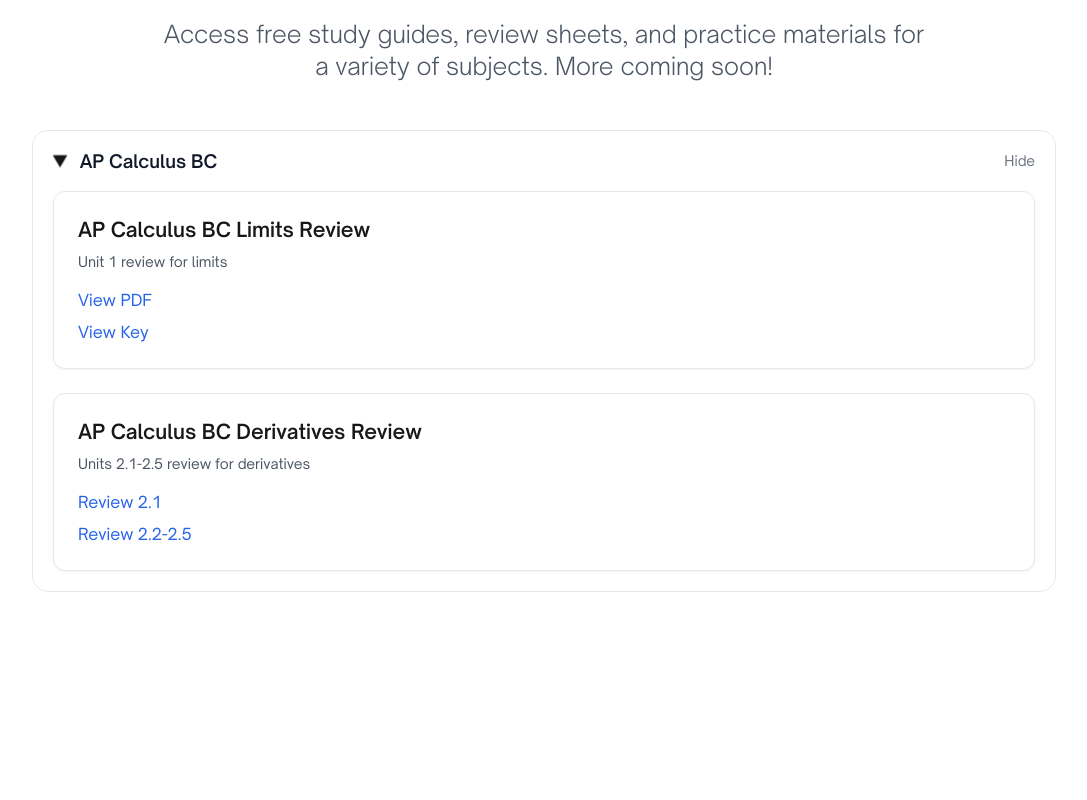
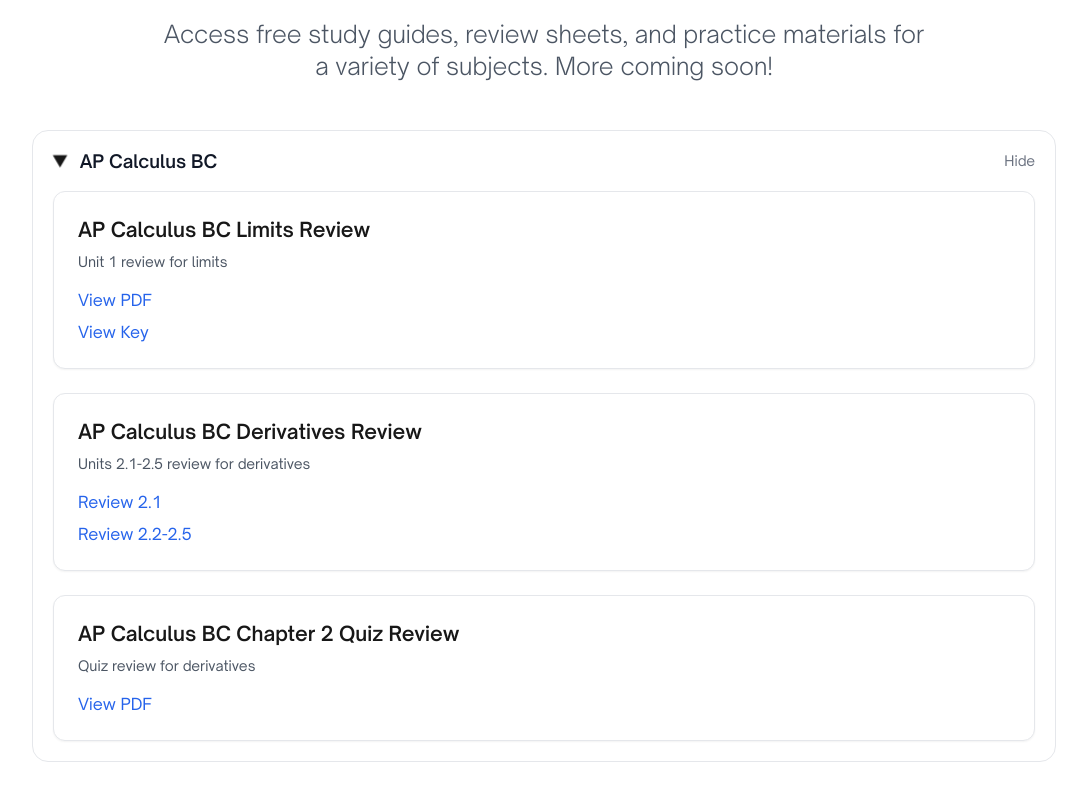
Before and after one commit to Sanjit-K/tutor-monkey, a Next.js app: page /resources in a window 1280 px wide. Shown: the part 286-1086 px from the top of the page, without its empty margins (96-1183 px from the left). Before the commit the page ends 958 px from the top, so only its background shows below. Built offline with nearby package versions, Linux system fonts and the light colour scheme.

Commit message:
added chapter 2 Quiz review

```diff
--- a/app/resources/page.tsx
+++ b/app/resources/page.tsx
@@ -45,6 +45,18 @@ const resources: ResourceFolderType[] = [
             gtmLabel: "AP Calculus BC Derivatives Review 2.2-2.5"
           }
         ]
+      },
+      {
+        title: "AP Calculus BC Chapter 2 Quiz Review",
+        description: "Quiz review for derivatives",
+        links: [
+          {
+            label: "View PDF",
+            url: "https://drive.google.com/file/d/1H0b9v1Nui-DidBVavfN72U7OhvjZAAkh/view?usp=sharing",
+            id: "calc-bc-deriv-ch2-quiz",
+            gtmLabel: "AP Calculus BC Chapter 2 Quiz Review PDF"
+          }
+        ]
       }
     ]
   }
```
